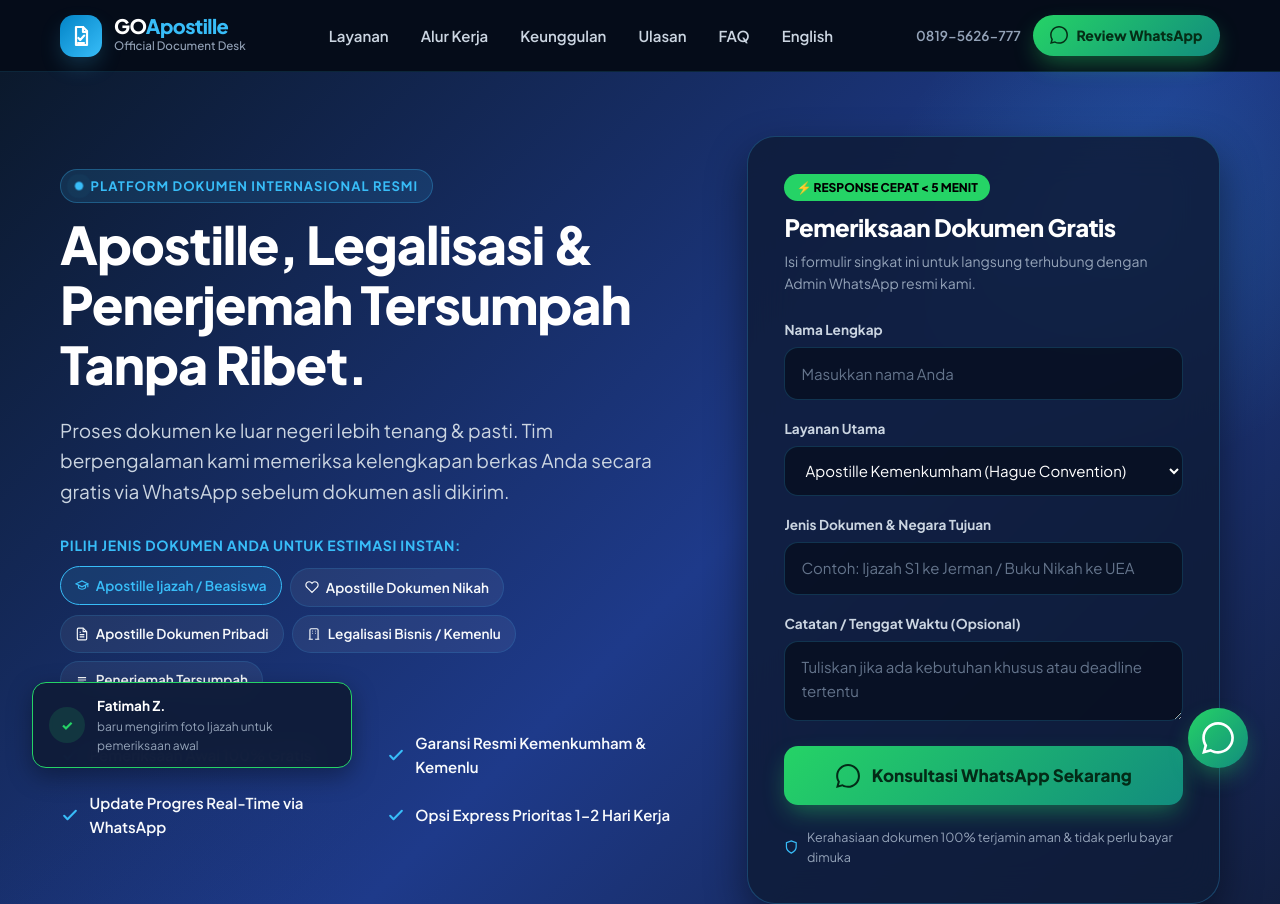
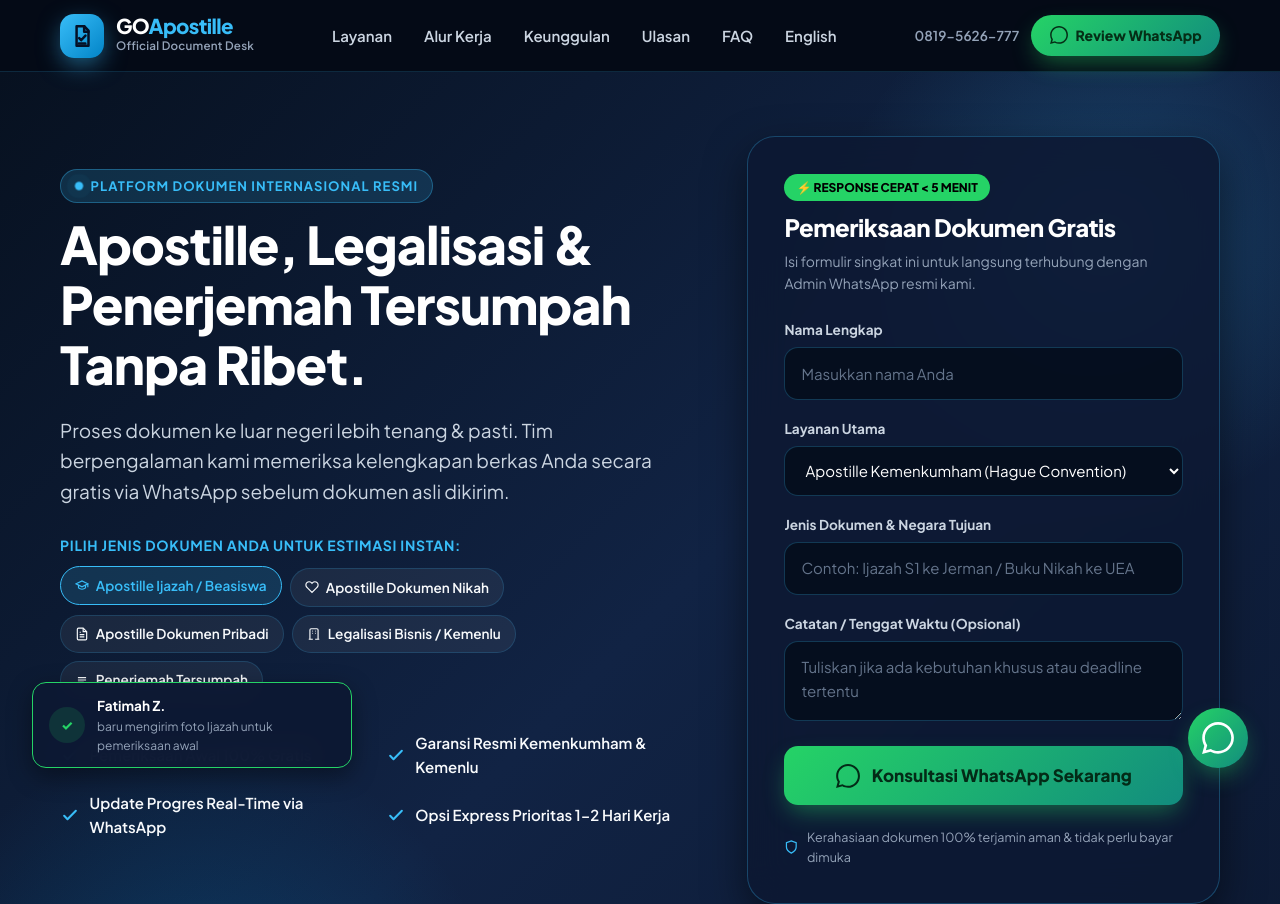
Before and after one commit to brofatkur/goapostille.com, a website: page index.html in a window 1280 px wide. Shown: the top 904 px of the page. Drawn offline with Linux system fonts and the light colour scheme.

Commit message:
style: change logo mark to light blue and harmonize site theme

```diff
--- a/styles.css
+++ b/styles.css
@@ -1,61 +1,62 @@
 /* ==========================================================================
    GOApostille.com - Modern Mobile-First High-Conversion Stylesheet
-   Theme: Executive Royal Blue & Light Blue Palette
-   CTA: Vibrant WhatsApp Emerald Green
+   Theme: Executive Royal Navy & Vibrant Sky Light Blue (#38bdf8)
+   CTA: High-Contrast WhatsApp Emerald Green (#25D366)
    ========================================================================== */
 
 @import url('https://fonts.googleapis.com/css2?family=Plus+Jakarta+Sans:ital,wght@0,300;0,400;0,500;0,600;0,700;0,800;1,400&display=swap');
 
 :root {
-  /* Royal Blue & Light Blue Palette */
-  --primary-navy: #0b192c;
-  --primary-navy-light: #1e3a8a;
-  --primary-navy-surface: #0f172a;
+  /* Primary Navy & Royal Blue Base */
+  --primary-navy: #091428;
+  --primary-navy-light: #162b50;
+  --primary-navy-surface: #0f1e3d;
+
+  /* Sky Light Blue Brand Colors (LOGO & THEME HIGHLIGHTS) */
+  --light-blue: #38bdf8;
+  --light-blue-hover: #7dd3fc;
+  --light-blue-dark: #0284c7;
+  --light-blue-soft: rgba(56, 189, 248, 0.16);
+  --light-blue-glow: rgba(56, 189, 248, 0.4);
 
   --brand-blue: #0284c7;
   --brand-blue-hover: #0369a1;
-  --brand-blue-soft: rgba(56, 189, 248, 0.14);
-
-  --light-blue: #38bdf8;
-  --light-blue-hover: #7dd3fc;
-  --light-blue-soft: rgba(56, 189, 248, 0.12);
-  --light-blue-glow: rgba(56, 189, 248, 0.35);
 
   /* WhatsApp Brand Colors (KEPT VIBRANT GREEN FOR HIGH CONVERSION CTA) */
   --wa-green: #25D366;
   --wa-green-hover: #20bd5a;
   --wa-green-dark: #128C7E;
   --wa-green-soft: rgba(37, 211, 102, 0.14);
-  --wa-green-glow: rgba(37, 211, 102, 0.35);
+  --wa-green-glow: rgba(37, 211, 102, 0.45);
 
   /* Accent & Gradients */
   --accent-gold: #fbbf24;
   --accent-gold-soft: rgba(251, 191, 36, 0.15);
 
-  --grad-hero: linear-gradient(135deg, #0b192c 0%, #1e3a8a 50%, #0f172a 100%);
-  --grad-blue: linear-gradient(135deg, #0284c7 0%, #38bdf8 100%);
-  --grad-card-header: linear-gradient(135deg, rgba(56, 189, 248, 0.15) 0%, rgba(30, 58, 138, 0.2) 100%);
+  --grad-hero: linear-gradient(135deg, #071120 0%, #112344 50%, #0c1830 100%);
+  --grad-logo: linear-gradient(135deg, #38bdf8 0%, #0284c7 100%);
+  --grad-blue: linear-gradient(135deg, #38bdf8 0%, #0284c7 100%);
   --grad-wa: linear-gradient(135deg, #25D366 0%, #128C7E 100%);
 
   /* Neutral Tones */
-  --bg-body: #060d1a;
-  --bg-card: #0f1c38;
-  --bg-card-hover: #16284f;
+  --bg-body: #050b17;
+  --bg-card: #0d1933;
+  --bg-card-hover: #142447;
   --text-main: #f8fafc;
   --text-muted: #94a3b8;
-  --text-dark: #0f172a;
+  --text-dark: #071120;
   --text-secondary: #cbd5e1;
-  --border-light: rgba(56, 189, 248, 0.15);
-  --border-focus: rgba(56, 189, 248, 0.6);
+  --border-light: rgba(56, 189, 248, 0.18);
+  --border-focus: rgba(56, 189, 248, 0.65);
 
   /* Shadows & Glass */
-  --shadow-sm: 0 2px 8px rgba(0, 0, 0, 0.25);
-  --shadow-md: 0 8px 24px rgba(0, 0, 0, 0.35);
-  --shadow-lg: 0 16px 40px rgba(0, 0, 0, 0.45);
+  --shadow-sm: 0 2px 8px rgba(0, 0, 0, 0.3);
+  --shadow-md: 0 8px 24px rgba(0, 0, 0, 0.4);
+  --shadow-lg: 0 16px 40px rgba(0, 0, 0, 0.5);
   --shadow-wa: 0 10px 25px -5px rgba(37, 211, 102, 0.45);
-  --shadow-blue: 0 10px 25px -5px rgba(56, 189, 248, 0.3);
-  --glass-bg: rgba(15, 28, 56, 0.85);
-  --glass-border: rgba(56, 189, 248, 0.25);
+  --shadow-logo: 0 8px 25px -3px rgba(56, 189, 248, 0.55);
+  --glass-bg: rgba(13, 25, 51, 0.88);
+  --glass-border: rgba(56, 189, 248, 0.28);
 
   /* Layout & Spacing */
   --radius-sm: 8px;
@@ -157,13 +158,7 @@ h1, h2, h3, h4 {
 }
 
 .text-gradient-blue {
-  background: linear-gradient(135deg, #ffffff 20%, var(--light-blue) 100%);
-  -webkit-background-clip: text;
-  -webkit-text-fill-color: transparent;
-}
-
-.text-gradient-wa {
-  background: linear-gradient(135deg, #ffffff 20%, #4ade80 100%);
+  background: linear-gradient(135deg, #ffffff 30%, var(--light-blue) 100%);
   -webkit-background-clip: text;
   -webkit-text-fill-color: transparent;
 }
@@ -180,7 +175,7 @@ h1, h2, h3, h4 {
   background: var(--light-blue-soft);
   padding: 0.35rem 0.85rem;
   border-radius: var(--radius-full);
-  border: 1px solid rgba(56, 189, 248, 0.3);
+  border: 1px solid rgba(56, 189, 248, 0.35);
   margin-bottom: 0.75rem;
 }
 
@@ -207,7 +202,7 @@ h1, h2, h3, h4 {
   position: sticky;
   top: 0;
   z-index: 1000;
-  background: rgba(6, 13, 26, 0.88);
+  background: rgba(5, 11, 23, 0.9);
   backdrop-filter: blur(16px);
   -webkit-backdrop-filter: blur(16px);
   border-bottom: 1px solid var(--border-light);
@@ -227,24 +222,31 @@ h1, h2, h3, h4 {
   gap: 0.75rem;
 }
 
+/* LIGHT BLUE LOGO MARK */
 .brand-mark {
-  width: 42px;
-  height: 42px;
-  background: var(--grad-blue);
+  width: 44px;
+  height: 44px;
+  background: var(--grad-logo);
   border-radius: var(--radius-md);
   display: flex;
   align-items: center;
   justify-content: center;
-  color: #ffffff;
-  box-shadow: var(--shadow-blue);
+  color: #041026; /* Deep navy icon for sharp contrast on light blue logo */
+  box-shadow: var(--shadow-logo);
+  transition: transform 0.2s ease, box-shadow 0.2s ease;
+}
+
+.brand:hover .brand-mark {
+  transform: scale(1.05);
+  box-shadow: 0 10px 30px -2px rgba(56, 189, 248, 0.75);
 }
 
 .brand-mark svg {
-  width: 24px;
-  height: 24px;
+  width: 26px;
+  height: 26px;
   fill: none;
   stroke: currentColor;
-  stroke-width: 2.2;
+  stroke-width: 2.3;
   stroke-linecap: round;
   stroke-linejoin: round;
 }
@@ -255,7 +257,7 @@ h1, h2, h3, h4 {
 }
 
 .brand-title {
-  font-size: 1.25rem;
+  font-size: 1.28rem;
   font-weight: 800;
   color: #ffffff;
   letter-spacing: -0.03em;
@@ -269,7 +271,8 @@ h1, h2, h3, h4 {
 .brand-subtitle {
   font-size: 0.725rem;
   color: var(--text-muted);
-  font-weight: 500;
+  font-weight: 600;
+  letter-spacing: 0.02em;
 }
 
 .desktop-nav {
@@ -310,7 +313,7 @@ h1, h2, h3, h4 {
   color: #052e16;
   font-weight: 800;
   font-size: 0.875rem;
-  padding: 0.6rem 1.1rem;
+  padding: 0.6rem 1.15rem;
   border-radius: var(--radius-full);
   box-shadow: var(--shadow-wa);
   transition: transform 0.2s ease, box-shadow 0.2s ease;
@@ -318,7 +321,7 @@ h1, h2, h3, h4 {
 
 .btn-header-wa:hover {
   transform: translateY(-2px);
-  box-shadow: 0 12px 30px -5px rgba(37, 211, 102, 0.7);
+  box-shadow: 0 12px 30px -5px rgba(37, 211, 102, 0.75);
 }
 
 .btn-header-wa svg {
@@ -448,9 +451,9 @@ body.menu-open .mobile-menu {
   position: absolute;
   top: -100px;
   right: -100px;
-  width: 500px;
-  height: 500px;
-  background: radial-gradient(circle, rgba(56, 189, 248, 0.18) 0%, rgba(11, 25, 44, 0) 70%);
+  width: 550px;
+  height: 550px;
+  background: radial-gradient(circle, rgba(56, 189, 248, 0.22) 0%, rgba(7, 17, 32, 0) 70%);
   pointer-events: none;
   z-index: 0;
 }
@@ -461,7 +464,7 @@ body.menu-open .mobile-menu {
   left: -100px;
   width: 600px;
   height: 600px;
-  background: radial-gradient(circle, rgba(30, 58, 138, 0.25) 0%, rgba(11, 25, 44, 0) 70%);
+  background: radial-gradient(circle, rgba(2, 132, 199, 0.25) 0%, rgba(7, 17, 32, 0) 70%);
   pointer-events: none;
   z-index: 0;
 }
@@ -639,8 +642,8 @@ body.menu-open .mobile-menu {
 
 .form-input, .form-select, .form-textarea {
   width: 100%;
-  background: rgba(6, 13, 26, 0.7);
-  border: 1px solid rgba(56, 189, 248, 0.2);
+  background: rgba(5, 11, 23, 0.75);
+  border: 1px solid rgba(56, 189, 248, 0.25);
   border-radius: var(--radius-md);
   padding: 0.85rem 1rem;
   color: #ffffff;
@@ -668,7 +671,7 @@ body.menu-open .mobile-menu {
   resize: vertical;
 }
 
-/* WhatsApp Main Submit Button - KEPT GREEN FOR HIGH CRO */
+/* WhatsApp Main Submit Button - KEPT VIBRANT GREEN FOR HIGH CRO */
 .btn-submit-wa {
   width: 100%;
   display: flex;
@@ -688,7 +691,7 @@ body.menu-open .mobile-menu {
 
 .btn-submit-wa:hover {
   transform: translateY(-2px);
-  box-shadow: 0 14px 35px -5px rgba(37, 211, 102, 0.7);
+  box-shadow: 0 14px 35px -5px rgba(37, 211, 102, 0.75);
   background: linear-gradient(135deg, #28e06e 0%, #15a090 100%);
 }
 
@@ -842,7 +845,7 @@ body.menu-open .mobile-menu {
 .service-card:hover {
   transform: translateY(-6px);
   background: var(--bg-card-hover);
-  border-color: rgba(56, 189, 248, 0.4);
+  border-color: rgba(56, 189, 248, 0.45);
   box-shadow: var(--shadow-md);
 }
 
@@ -924,7 +927,7 @@ body.menu-open .mobile-menu {
 
 /* Highlighted Express Card */
 .service-card.express-card {
-  background: linear-gradient(135deg, rgba(37, 211, 102, 0.12) 0%, rgba(15, 28, 56, 0.95) 100%);
+  background: linear-gradient(135deg, rgba(37, 211, 102, 0.12) 0%, rgba(13, 25, 51, 0.95) 100%);
   border: 1px solid var(--wa-green);
 }
 
@@ -969,7 +972,7 @@ body.menu-open .mobile-menu {
   font-size: 2.5rem;
   font-weight: 900;
   color: var(--light-blue);
-  opacity: 0.85;
+  opacity: 0.9;
   line-height: 1;
   margin-bottom: 1rem;
   font-family: monospace, sans-serif;
@@ -1007,7 +1010,7 @@ body.menu-open .mobile-menu {
 }
 
 .proof-highlight-card {
-  background: linear-gradient(135deg, #1e3a8a 0%, #0f172a 100%);
+  background: linear-gradient(135deg, #162b50 0%, #091428 100%);
   border: 1px solid var(--border-light);
   border-radius: var(--radius-xl);
   padding: 2rem;
@@ -1186,7 +1189,7 @@ body.menu-open .mobile-menu {
    ========================================================================== */
 
 .cta-banner {
-  background: linear-gradient(135deg, #0b192c 0%, #1e3a8a 100%);
+  background: linear-gradient(135deg, #071120 0%, #162b50 100%);
   border: 1px solid var(--border-light);
   border-radius: var(--radius-xl);
   padding: 2.5rem 1.5rem;
@@ -1244,7 +1247,7 @@ body.menu-open .mobile-menu {
 
 .btn-cta-primary:hover {
   transform: translateY(-3px);
-  box-shadow: 0 16px 40px -5px rgba(37, 211, 102, 0.7);
+  box-shadow: 0 16px 40px -5px rgba(37, 211, 102, 0.75);
 }
 
 .btn-cta-primary svg {
@@ -1276,7 +1279,7 @@ body.menu-open .mobile-menu {
    ========================================================================== */
 
 .site-footer {
-  background: #040812;
+  background: #030710;
   border-top: 1px solid var(--border-light);
   padding: 4rem 0 2rem 0;
 }
@@ -1363,7 +1366,7 @@ body.menu-open .mobile-menu {
   left: 0;
   right: 0;
   z-index: 990;
-  background: rgba(6, 13, 26, 0.92);
+  background: rgba(5, 11, 23, 0.94);
   backdrop-filter: blur(12px);
   -webkit-backdrop-filter: blur(12px);
   border-top: 1px solid var(--border-light);
@@ -1372,7 +1375,7 @@ body.menu-open .mobile-menu {
   align-items: center;
   justify-content: space-between;
   gap: 0.75rem;
-  box-shadow: 0 -4px 20px rgba(0, 0, 0, 0.4);
+  box-shadow: 0 -4px 20px rgba(0, 0, 0, 0.45);
 }
 
 @media (min-width: 992px) {
@@ -1484,7 +1487,7 @@ body.menu-open .mobile-menu {
   bottom: 85px;
   left: 1rem;
   z-index: 980;
-  background: rgba(15, 28, 56, 0.95);
+  background: rgba(13, 25, 51, 0.95);
   backdrop-filter: blur(12px);
   -webkit-backdrop-filter: blur(12px);
   border: 1px solid var(--wa-green);
```
Also changed, not shown: favicon.svg.
